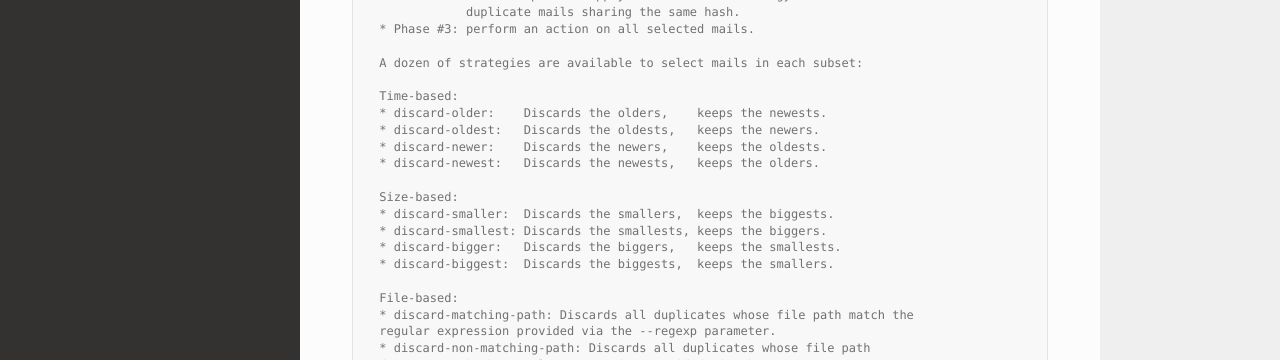
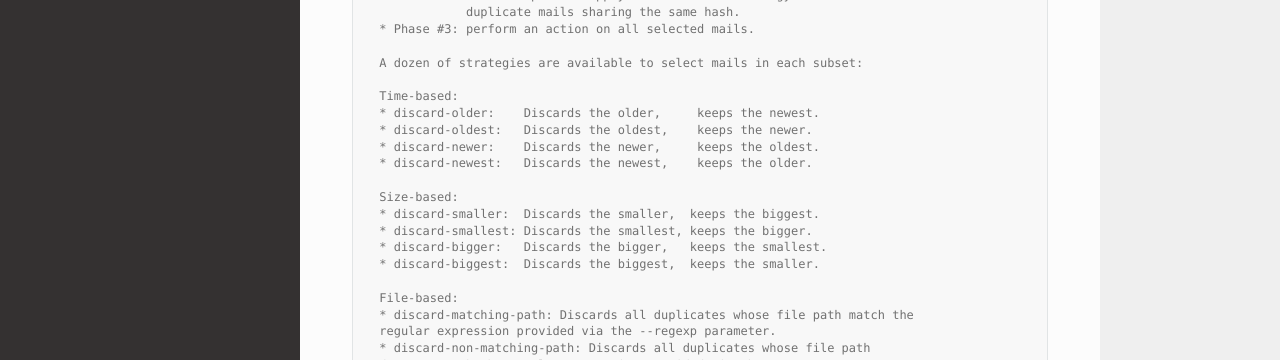
Before and after one commit to kdeldycke/mail-deduplicate, a Sphinx documentation site: the page built from docs/usage.rst, in a window 1280 px wide and 900 px high. Shown: the part 407-767 px from the top of the window. Built offline with Sphinx 7.4.7 and the Read the Docs theme 2.0.0, drawn with Linux system fonts in a browser that asks for light colours; pages that are not in the unit, such as notebooks, are missing from menus; the version number is read from the project's files by our own code.

Commit message:
docs: improve strategy descriptions

```diff
--- a/docs/usage.rst
+++ b/docs/usage.rst
@@ -22,16 +22,16 @@ List global options:
       A dozen of strategies are available to select mails in each subset:
 
       Time-based:
-      * discard-older:    Discards the olders,    keeps the newests.
-      * discard-oldest:   Discards the oldests,   keeps the newers.
-      * discard-newer:    Discards the newers,    keeps the oldests.
-      * discard-newest:   Discards the newests,   keeps the olders.
+      * discard-older:    Discards the older,     keeps the newest.
+      * discard-oldest:   Discards the oldest,    keeps the newer.
+      * discard-newer:    Discards the newer,     keeps the oldest.
+      * discard-newest:   Discards the newest,    keeps the older.
 
       Size-based:
-      * discard-smaller:  Discards the smallers,  keeps the biggests.
-      * discard-smallest: Discards the smallests, keeps the biggers.
-      * discard-bigger:   Discards the biggers,   keeps the smallests.
-      * discard-biggest:  Discards the biggests,  keeps the smallers.
+      * discard-smaller:  Discards the smaller,  keeps the biggest.
+      * discard-smallest: Discards the smallest, keeps the bigger.
+      * discard-bigger:   Discards the bigger,   keeps the smallest.
+      * discard-biggest:  Discards the biggest,  keeps the smaller.
 
       File-based:
       * discard-matching-path: Discards all duplicates whose file path match the
```
